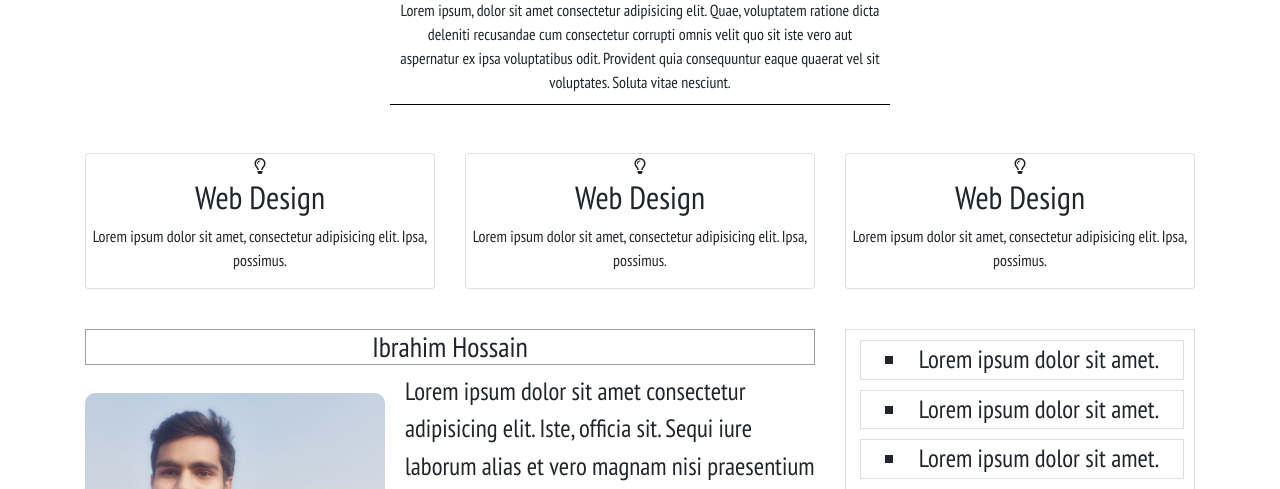
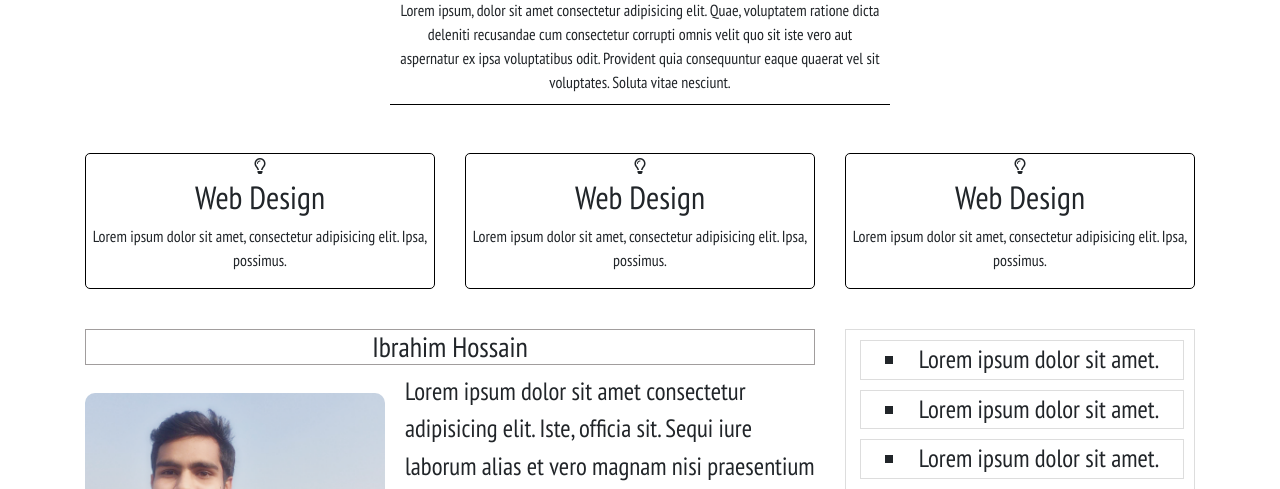
Before and after one commit to Developer-Ibrahim-Hossain/Dream, a plain HTML site: page index.html in a window 1280 px wide. Shown: the part 719-1208 px from the top of the page. Drawn offline with nearby package versions, Linux system fonts and the light colour scheme.

Commit message:
Update style.css

```diff
--- a/style.css
+++ b/style.css
@@ -114,6 +114,11 @@
     padding: 10px;
     border-bottom: 1px solid #000;
 }
+/* Service */
+.card{
+    border: 1px solid #000;
+    border-radius: 5px;
+}
 
 /* Content */
 
```
